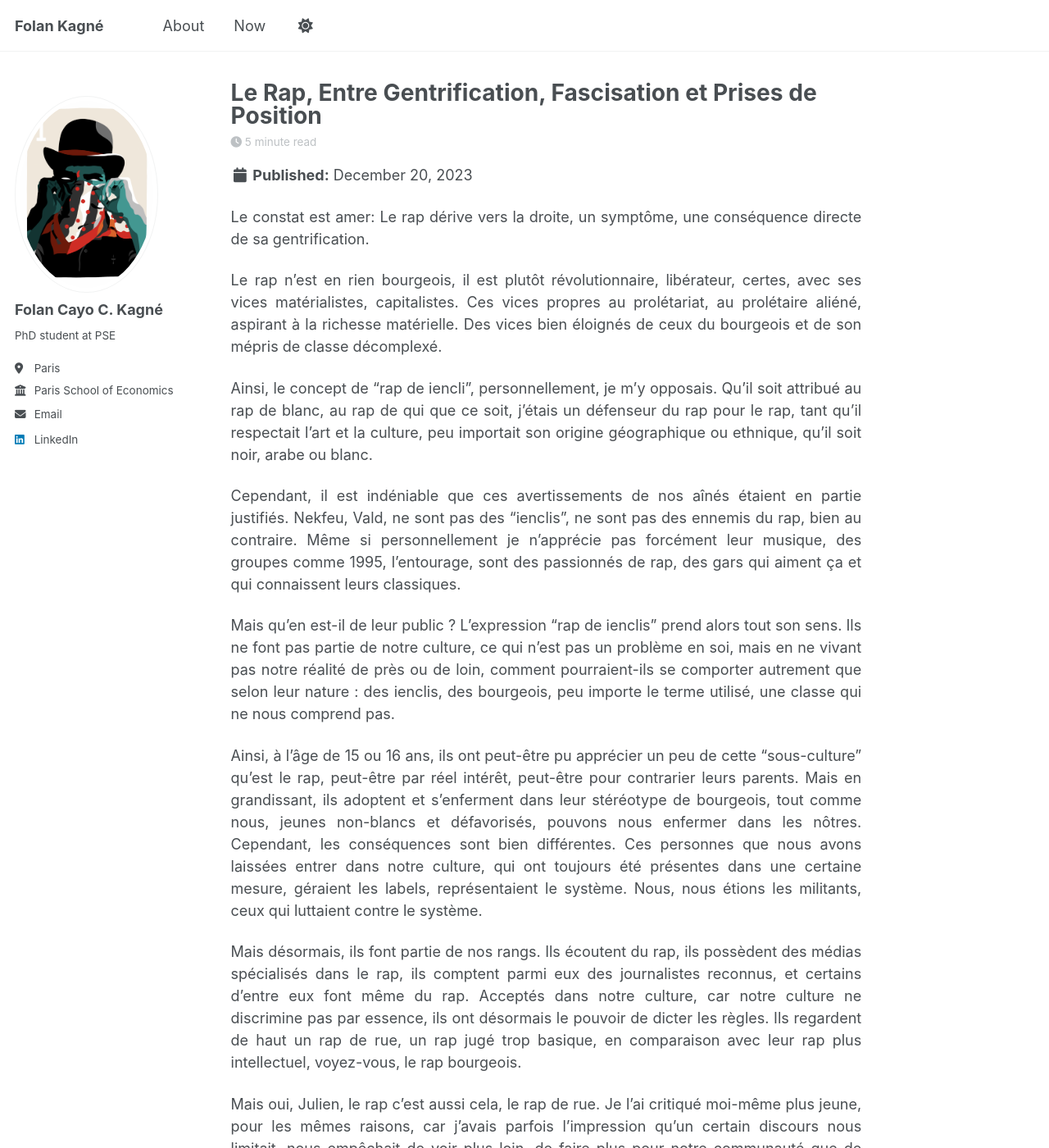
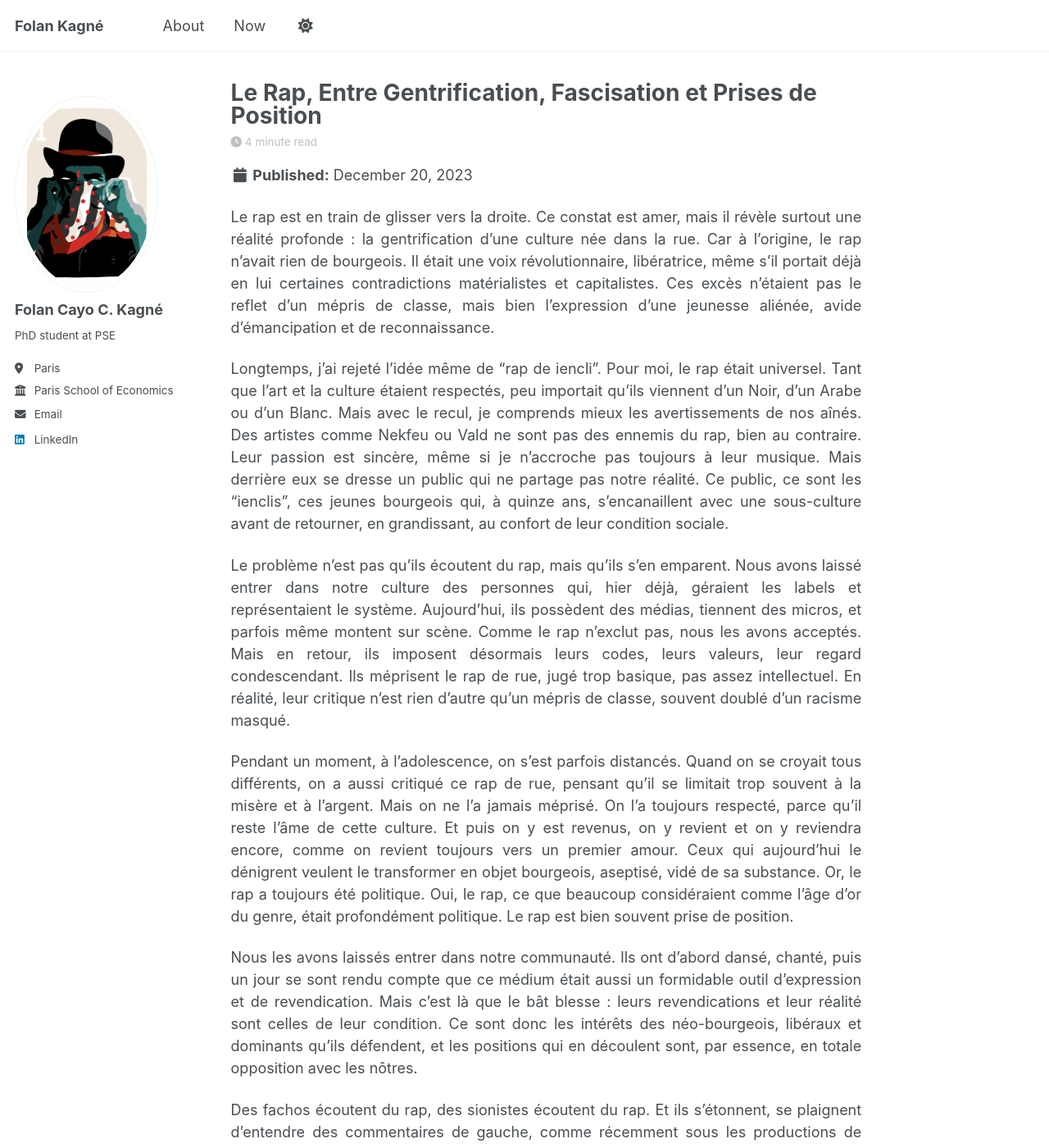
Before and after one commit to folankagne/folankagne.github.io, a Jekyll site: the page built from _posts/2023-12-20-blog-post-2.md, in a window 1280 px wide and 1400 px high. Shown: the whole window at 82% size. Built offline with Jekyll 4.4.1, drawn with Linux system fonts in a browser that asks for light colours; a script that is not in the unit is left out; some of the changed text lies outside the part shown.

Commit message:
Update 2023-12-20-blog-post-2.md

```diff
--- a/_posts/2023-12-20-blog-post-2.md
+++ b/_posts/2023-12-20-blog-post-2.md
@@ -6,38 +6,21 @@ tags:
   - random
 ---
 
-Le constat est amer: Le rap dérive vers la droite, un symptôme, une conséquence directe de sa gentrification.
+Le rap est en train de glisser vers la droite. Ce constat est amer, mais il révèle surtout une réalité profonde : la gentrification d’une culture née dans la rue. Car à l’origine, le rap n’avait rien de bourgeois. Il était une voix révolutionnaire, libératrice, même s’il portait déjà en lui certaines contradictions matérialistes et capitalistes. Ces excès n’étaient pas le reflet d’un mépris de classe, mais bien l’expression d’une jeunesse aliénée, avide d’émancipation et de reconnaissance.
 
-Le rap n'est en rien bourgeois, il est plutôt révolutionnaire, libérateur, certes, avec ses vices matérialistes, capitalistes. Ces vices propres au prolétariat, au prolétaire aliéné, aspirant à la richesse matérielle. Des vices bien éloignés de ceux du bourgeois et de son mépris de classe décomplexé.
+Longtemps, j’ai rejeté l’idée même de “rap de iencli”. Pour moi, le rap était universel. Tant que l’art et la culture étaient respectés, peu importait qu’ils viennent d’un Noir, d’un Arabe ou d’un Blanc. Mais avec le recul, je comprends mieux les avertissements de nos aînés. Des artistes comme Nekfeu ou Vald ne sont pas des ennemis du rap, bien au contraire. Leur passion est sincère, même si je n’accroche pas toujours à leur musique. Mais derrière eux se dresse un public qui ne partage pas notre réalité. Ce public, ce sont les “ienclis”, ces jeunes bourgeois qui, à quinze ans, s’encanaillent avec une sous-culture avant de retourner, en grandissant, au confort de leur condition sociale.
 
-Ainsi, le concept de "rap de iencli", personnellement, je m'y opposais. Qu'il soit attribué au rap de blanc, au rap de qui que ce soit, j'étais un défenseur du rap pour le rap, tant qu'il respectait l'art et la culture, peu importait son origine géographique ou ethnique, qu'il soit noir, arabe ou blanc.
+Le problème n’est pas qu’ils écoutent du rap, mais qu’ils s’en emparent. Nous avons laissé entrer dans notre culture des personnes qui, hier déjà, géraient les labels et représentaient le système. Aujourd’hui, ils possèdent des médias, tiennent des micros, et parfois même montent sur scène. Comme le rap n’exclut pas, nous les avons acceptés. Mais en retour, ils imposent désormais leurs codes, leurs valeurs, leur regard condescendant. Ils méprisent le rap de rue, jugé trop basique, pas assez intellectuel. En réalité, leur critique n’est rien d’autre qu’un mépris de classe, souvent doublé d’un racisme masqué.
 
-Cependant, il est indéniable que ces avertissements de nos aînés étaient en partie justifiés. Nekfeu, Vald, ne sont pas des "ienclis", ne sont pas des ennemis du rap, bien au contraire. Même si personnellement je n'apprécie pas forcément leur musique, des groupes comme 1995, l'entourage, sont des passionnés de rap, des gars qui aiment ça et qui connaissent leurs classiques.
+Pendant un moment, à l’adolescence, on s’est parfois distancés. Quand on se croyait tous différents, on a aussi critiqué ce rap de rue, pensant qu’il se limitait trop souvent à la misère et à l’argent. Mais on ne l’a jamais méprisé. On l’a toujours respecté, parce qu’il reste l’âme de cette culture. Et puis on y est revenus, on y revient et on y reviendra encore, comme on revient toujours vers un premier amour. Ceux qui aujourd’hui le dénigrent veulent le transformer en objet bourgeois, aseptisé, vidé de sa substance. Or, le rap a toujours été politique. Oui, le rap, ce que beaucoup considéraient comme l’âge d’or du genre, était profondément politique. Le rap est bien souvent prise de position.
 
-Mais qu'en est-il de leur public ? L'expression "rap de ienclis" prend alors tout son sens. Ils ne font pas partie de notre culture, ce qui n'est pas un problème en soi, mais en ne vivant pas notre réalité de près ou de loin, comment pourraient-ils se comporter autrement que selon leur nature : des ienclis, des bourgeois, peu importe le terme utilisé, une classe qui ne nous comprend pas.
+Nous les avons laissés entrer dans notre communauté. Ils ont d’abord dansé, chanté, puis un jour se sont rendu compte que ce médium était aussi un formidable outil d’expression et de revendication. Mais c’est là que le bât blesse : leurs revendications et leur réalité sont celles de leur condition. Ce sont donc les intérêts des néo-bourgeois, libéraux et dominants qu’ils défendent, et les positions qui en découlent sont, par essence, en totale opposition avec les nôtres.
 
-Ainsi, à l'âge de 15 ou 16 ans, ils ont peut-être pu apprécier un peu de cette "sous-culture" qu'est le rap, peut-être par réel intérêt, peut-être pour contrarier leurs parents. Mais en grandissant, ils adoptent et s'enferment dans leur stéréotype de bourgeois, tout comme nous, jeunes non-blancs et défavorisés, pouvons nous enfermer dans les nôtres. Cependant, les conséquences sont bien différentes. Ces personnes que nous avons laissées entrer dans notre culture, qui ont toujours été présentes dans une certaine mesure, géraient les labels, représentaient le système. Nous, nous étions les militants, ceux qui luttaient contre le système.
+Des fachos écoutent du rap, des sionistes écoutent du rap. Et ils s’étonnent, se plaignent d’entendre des commentaires de gauche, comme récemment sous les productions de Mehdi Maïzi. Ils sont désormais chez eux et ont même l’audace de se plaindre. Rappelons-leur cette réalité : par des blagues de “Gaucho” pour Mehdi, par les revendications explicites de nos grandes figures, aujourd’hui comme demain, le rap ne cessera jamais d’être politique.
 
-Mais désormais, ils font partie de nos rangs. Ils écoutent du rap, ils possèdent des médias spécialisés dans le rap, ils comptent parmi eux des journalistes reconnus, et certains d'entre eux font même du rap. Acceptés dans notre culture, car notre culture ne discrimine pas par essence, ils ont désormais le pouvoir de dicter les règles. Ils regardent de haut un rap de rue, un rap jugé trop basique, en comparaison avec leur rap plus intellectuel, voyez-vous, le rap bourgeois.
+C’est pourquoi nos grands-frères, nos aînés, ont un devoir : celui d’éduquer les jeunes. Comme nous le ferons un jour. Même si cela me fait mal, en tant que néo-puriste déjà vieux con dans la vingtaine, de voir mes frères ne pas écouter Alpha 5.20, Despo, Timebomb, NTM, IAM, Oxmo, La Rumeur, Ärsenik, Ministère Amer et tant d’autres, il est essentiel qu’ils connaissent au moins leurs noms, leur réputation et les messages qu’ils ont portés. Car comprendre le présent exige de connaître l’histoire.
 
-Mais oui, Julien, le rap c'est aussi cela, le rap de rue. Je l'ai critiqué moi-même plus jeune, pour les mêmes raisons, car j'avais parfois l'impression qu'un certain discours nous limitait, nous empêchait de voir plus loin, de faire plus pour notre communauté que de rechercher uniquement le succès financier. Mais je ne l'ai jamais méprisé, je l'ai toujours écouté.
-
-Leur critique n'est rien d'autre qu'un mépris de classe, un racisme à peine dissimulé.
-
-Alors, d'une certaine manière, je me réjouis que ces artistes, ces rappeurs, puissent désormais vivre de leur art, de notre art, de notre culture. C'est là le côté positif.
-
-Cependant, ne vous y trompez pas, une conséquence de cette gentrification est une fascisation du rap, souvent à l'insu de ces rappeurs adulés par des jeunes blancs ou aliénés, qui ne partagent pas leurs idées. Prenons l'exemple de Luther actuellement.
-
-Oui, le rap, ce que beaucoup considéraient comme l'âge d'or du genre, était profondément politique. Ainsi, le rap est souvent une prise de position. Nous les avons laissés entrer dans notre communauté. Ils ont d'abord dansé, chanté, puis ont respecté notre art en en adoptant la dimension politique et en prenant position. Malheureusement, les intérêts des néo-bourgeois, et les positions qui en découlent, sont en totale opposition avec les nôtres.
-
-Des fachos écoutent du rap, des sionistes écoutent du rap. Et ils s'étonnent, se plaignent d'entendre des commentaires de gauche, comme récemment sous les productions de Mehdi Maïzi. Ils sont désormais chez eux et ont l'audace de se plaindre. Rappelons-leur cette réalité: via des blagues "de Gaucho" pour Mehdi, ainsi que des revendications explicites de nos grandes figures, un jour, je l'espère.
-
-Nos grands-frères, nos aînés, vous avez le devoir d'éduquer les jeunes, nos jeunes, comme nous l'auront un jour. Car même si cela me fait mal en tant que néo-puriste, déjà un vieux con dans la vingtaine, que mes frères n'écoutent pas Alpha 5.20, Despo, Timebomb, NTM, IAM, Oxmo, La Rumeur, Ärsenik, Ministère Amer et bien d'autres. Mais il est cependant essentiel qu'ils les connaissent, de nom et de réputation, ainsi qu'ils connaissent le message que ces hommes ont porté et continueront de porter.
-
-Pour comprendre le présent, il faut comprendre d'où vient l'histoire, mon frère.
-
-Le rap est intrinsèquement libérateur, révolutionnaire, résistant, revendicateur, émancipateur, amusant, divertissant. Mais il est tout cela à la fois, les uns ne vont pas sans les autres.
-
+Voilà pourquoi il ne faut pas se tromper : le rap est intrinsèquement libérateur, révolutionnaire, résistant, revendicateur, mais aussi amusant et divertissant. Il est tout cela à la fois. Et c’est cette richesse que nous devons protéger, contre ceux qui veulent l’aseptiser ou le détourner de sa véritable nature.
 
 Qui peut prétendre faire du rap sans prendre position,
 
```
